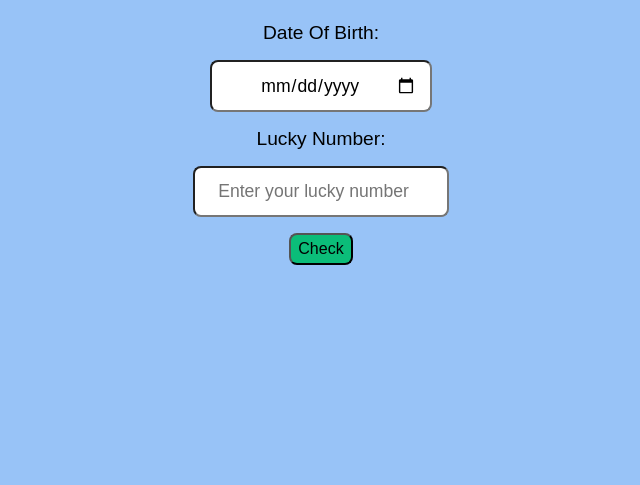
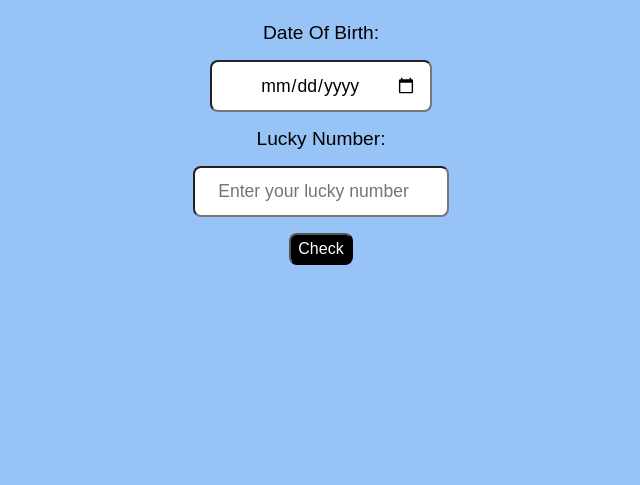
Before and after one commit to gayathri-kayapati/Is_Your_Birtbday_Lucky-, a plain HTML site: page index.html in a window 1280 px wide. Shown: the part 162-647 px from the top of the page, without its empty margins (319-959 px from the left). Drawn offline with Linux system fonts and the light colour scheme; a web font is replaced by a local one.

Commit message:
styles:added styles to the button

```diff
--- a/styles.css
+++ b/styles.css
@@ -26,10 +26,11 @@ button {
   min-width: 5%;
   height: 2rem;
   font-size: 1rem;
-  background-color: rgb(11, 189, 121);
+  background-color: black;
+  color: white;
 }
 button:hover {
-  background-color: darkkhaki;
+  background-color: gray;
   cursor: pointer;
 }
 textarea {
```
